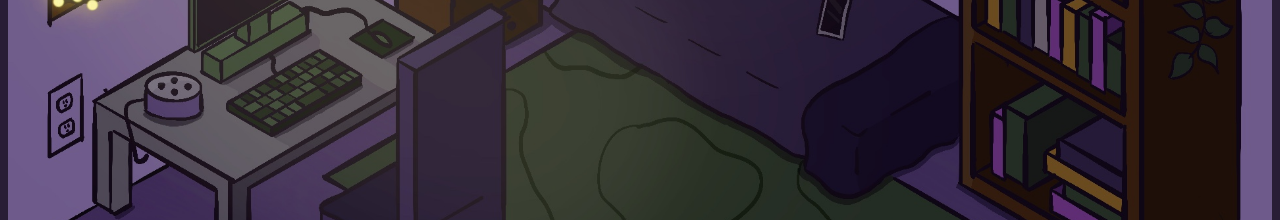
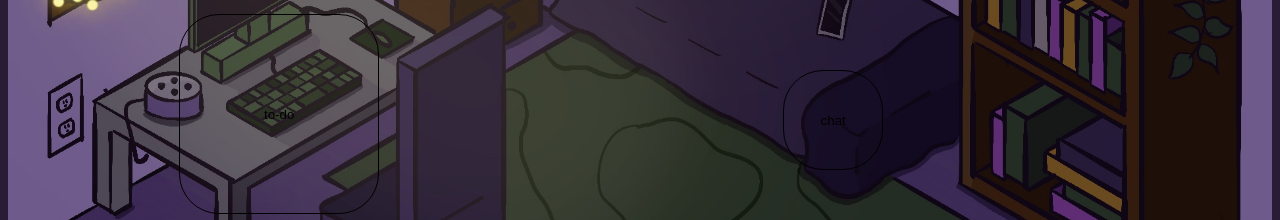
Before and after one commit to lylst3r/startup, a plain HTML site: page main.html in a window 1280 px wide. Shown: the part 338-558 px from the top of the page. Drawn offline with Linux system fonts and the light colour scheme.

Commit message:
clickable button areas

```diff
--- a/main.css
+++ b/main.css
@@ -26,10 +26,19 @@ body {
 }
 
 .todo {
-    height: 120px;
-    width: 150px;
-    top: 21%;
-    left: 10%;
+    height: 200px;
+    width: 200px;
+    top: 44%;
+    left: 14%;
     position: absolute;
     border-radius: 40px;
 }
+
+.chat {
+    height: 100px;
+    width: 100px;
+    top: 51%;
+    right: 31%;
+    position: absolute;
+    border-radius: 40px;
+}
--- a/main.html
+++ b/main.html
@@ -12,5 +12,8 @@
         </map>-->
 
         <button class="btn todo">to-do</button>
+        <button class="btn chat">chat</button>
+
+
     </body>
 </html>
```
